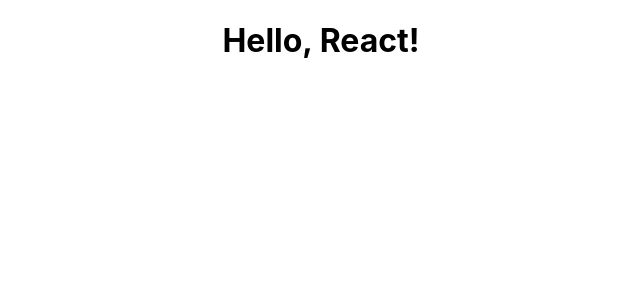
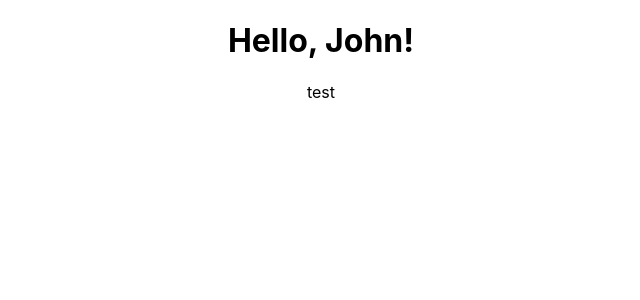
Before and after one commit to ChenTzer/ReactExercise, a React (Create React App) app: page / in a window 1280 px wide. Shown: the top 300 px of the page, without its empty margins (319-959 px from the left). Built offline with nearby package versions, Linux system fonts and the light colour scheme.

Commit message:
[UPDATE] 1) Tips text file 2)  React Fragment (<> </>) 3) If else 4) Constant (Variable)

```diff
--- a/src/App.js
+++ b/src/App.js
@@ -1,9 +1,22 @@
 import './App.css';
 
 const App=()=> {
+  const name = 'John';
+  const isNameShowing = true;
   return (
     <div className="App">
-        <h1>Hello, React!</h1>
+        <h1>Hello, {isNameShowing ? name : 'Nyes'}!</h1>
+        {name ? (
+          <>
+          test
+          </>
+        ): (
+          <>
+          <h1>test</h1>
+          <h2>There is no name</h2>
+          </>
+
+        )}
     </div>
   );
 }
```
Also changed, not shown: tips.txt (added).
